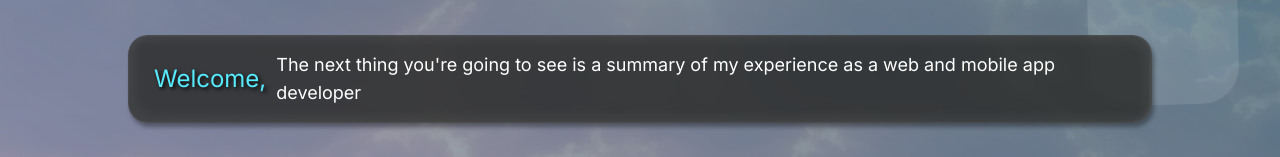
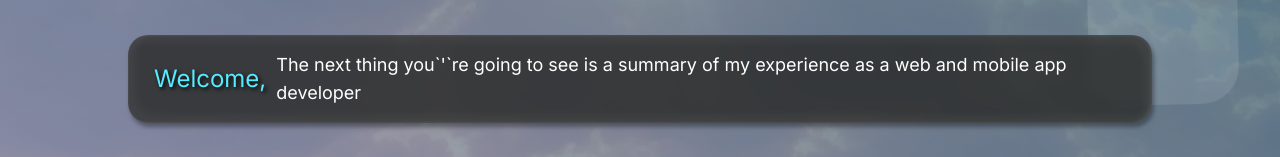
Before and after one commit to eliasbest07/btm-studio-home-page, a Next.js app: page /elias-montilla in a window 1280 px wide. Shown: the part 347-504 px from the top of the page. Built offline with nearby package versions, Linux system fonts and the light colour scheme.

Commit message:
elias-montilla page fix

```diff
--- a/app/elias-montilla/page.jsx
+++ b/app/elias-montilla/page.jsx
@@ -58,7 +58,7 @@ export default function Home() {
                  <br />
             <h1 style={{ marginLeft:'10px', marginRight:'10px' ,color: '#57EBFF', textShadow: '2px 2px 4px #000000',textAlign: 'center', fontSize: '1.5em'  }}>Welcome,</h1>
             <br />
-<p className='text-white text-lg' >The next thing you're going to see is a summary of my experience as a web and mobile app developer</p>
+<p className='text-white text-lg' >The next thing you`&apos;`re going to see is a summary of my experience as a web and mobile app developer</p>
 <br />
             </div>
             <br />
```
